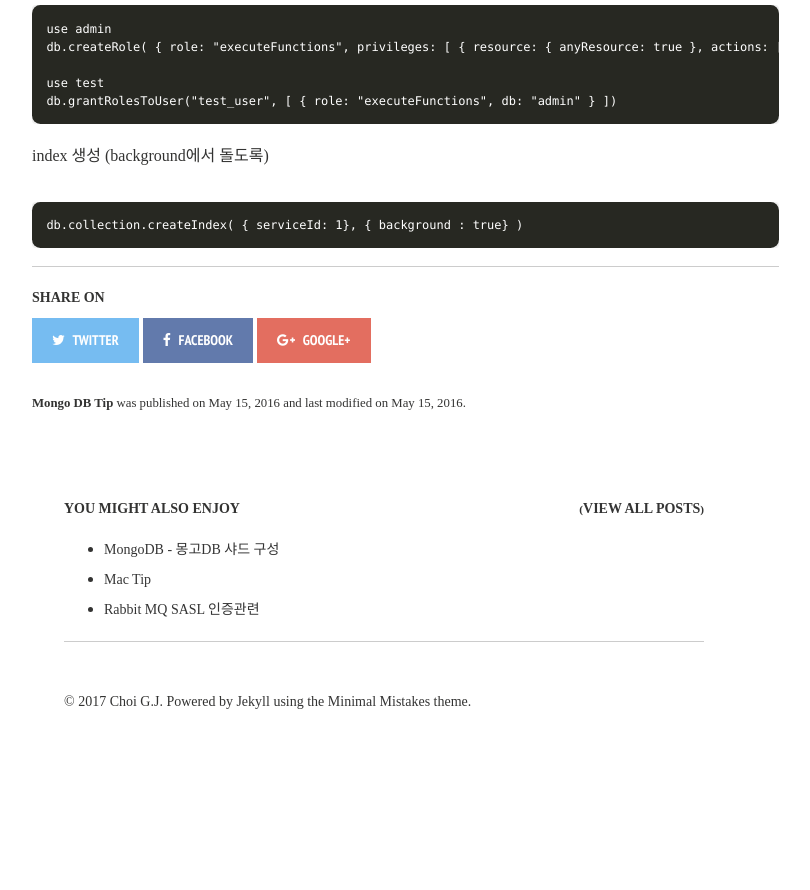
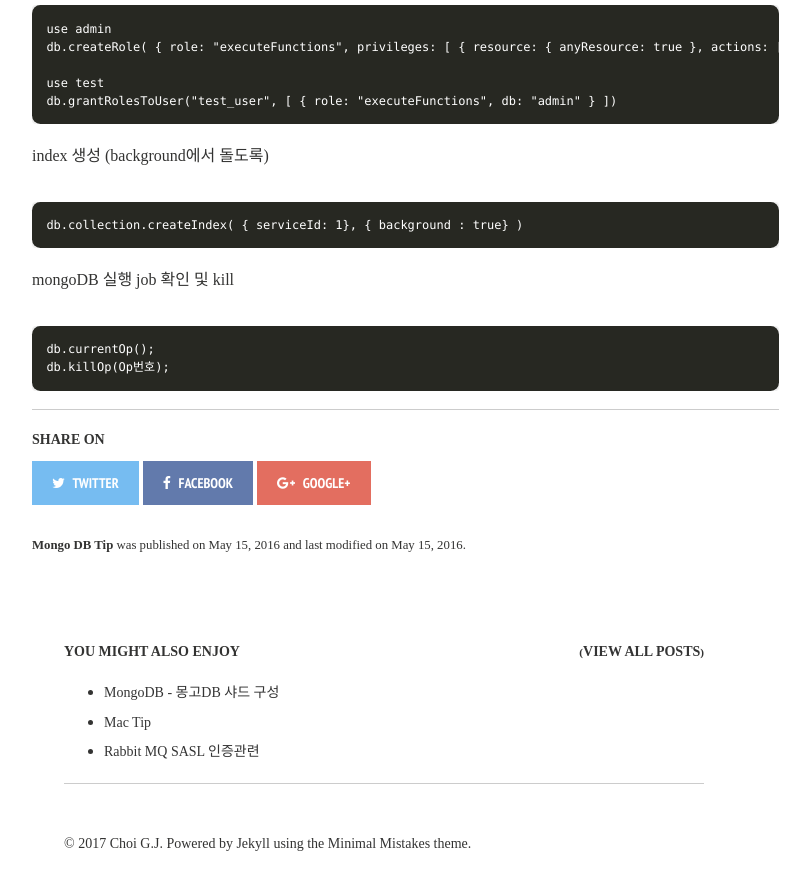
Before and after one commit to gjchoi/gjchoi.github.io, a Jekyll site: the page built from _posts/2016-05-15-etc-tip-mongoDB.md, in a window 1280 px wide and 900 px high, scrolled down 1908 px. Shown: the top 890 px of the window, without its empty margins (256-1066 px from the left). Built offline with Jekyll 4.4.1, drawn with Linux system fonts in a browser that asks for light colours; nearby versions of some CDN libraries; comment, search, counter and statistics services are not loaded; before the commit the page ends 2666 px from its top, so only the background shows below that.

Commit message:
Update 2016-05-15-etc-tip-mongoDB.md

```diff
--- a/_posts/2016-05-15-etc-tip-mongoDB.md
+++ b/_posts/2016-05-15-etc-tip-mongoDB.md
@@ -123,3 +123,11 @@ index 생성 (background에서 돌도록)
 ~~~
 db.collection.createIndex( { serviceId: 1}, { background : true} )
 ~~~
+
+
+mongoDB 실행 job 확인 및 kill
+
+~~~
+db.currentOp();
+db.killOp(Op번호);
+~~~
```
